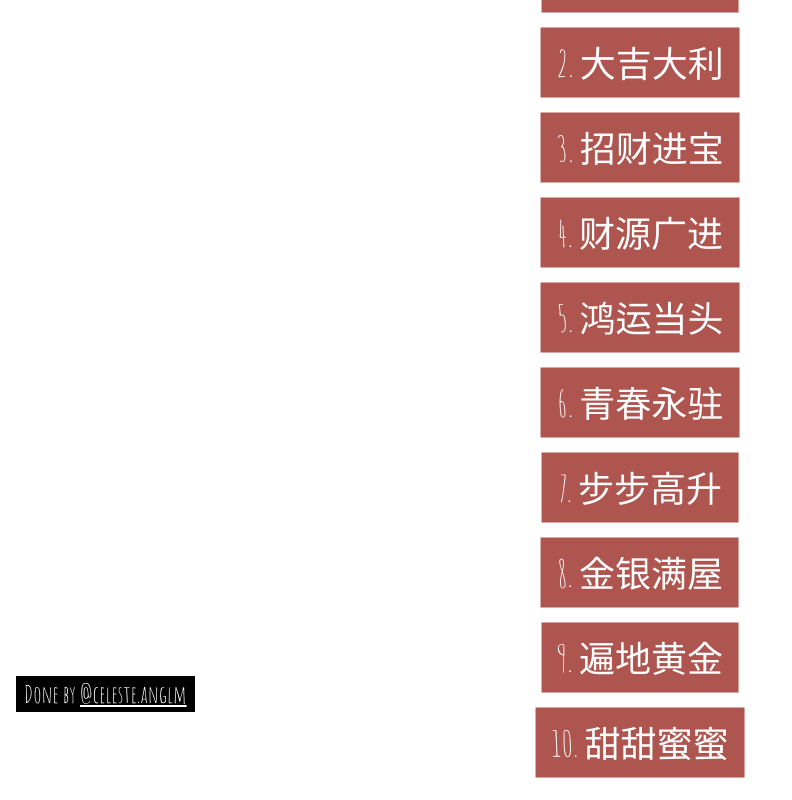
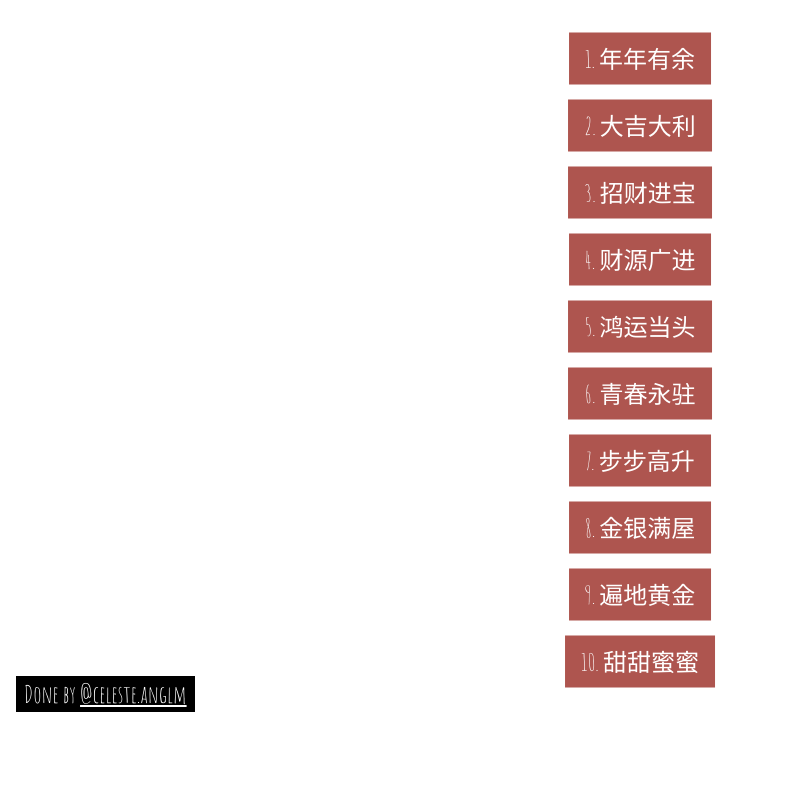
Before and after one commit to celesteanglm/laoyusheng, a plain HTML site: page index.html in a window 1280 px wide. Shown: the whole page, without its empty margins (0-792 px from the left). Drawn offline with nearby package versions, Linux system fonts and the light colour scheme.

Commit message:
decrease button size for chinese idioms

```diff
--- a/index.html
+++ b/index.html
@@ -24,16 +24,16 @@ body,h1,h2,h3,h4,h5,h6 {font-family: "Amatic SC", sans-serif}
     <span class="w3-tag w3-xlarge">Done by <a href="https://www.linkedin.com/in/celesteanglm/">@celeste.anglm</a></span>
   </div>
   <div class="w3-display-middle w3-center">
-    <p><div class="w3-button w3-xxlarge w3-red" onclick="playMusic(1)">1. 年年有余</div></p>
-    <p><div class="w3-button w3-xxlarge w3-red" onclick="playMusic(2)">2. 大吉大利</div></p>
-    <p><div class="w3-button w3-xxlarge w3-red" onclick="playMusic(3)">3. 招财进宝</div></p>
-    <p><div class="w3-button w3-xxlarge w3-red" onclick="playMusic(4)">4. 财源广进</div></p>
-    <p><div class="w3-button w3-xxlarge w3-red" onclick="playMusic(5)">5. 鸿运当头</div></p>
-    <p><div class="w3-button w3-xxlarge w3-red" onclick="playMusic(6)">6. 青春永驻</div></p>
-    <p><div class="w3-button w3-xxlarge w3-red" onclick="playMusic(7)">7. 步步高升</div></p>
-    <p><div class="w3-button w3-xxlarge w3-red" onclick="playMusic(8)">8. 金银满屋</div></p>
-    <p><div class="w3-button w3-xxlarge w3-red" onclick="playMusic(9)">9. 遍地黄金</div></p>
-    <p><div class="w3-button w3-xxlarge w3-red" onclick="playMusic(10)">10. 甜甜蜜蜜</div></p>
+    <p><div class="w3-button w3-xlarge w3-red" onclick="playMusic(1)">1. 年年有余</div></p>
+    <p><div class="w3-button w3-xlarge w3-red" onclick="playMusic(2)">2. 大吉大利</div></p>
+    <p><div class="w3-button w3-xlarge w3-red" onclick="playMusic(3)">3. 招财进宝</div></p>
+    <p><div class="w3-button w3-xlarge w3-red" onclick="playMusic(4)">4. 财源广进</div></p>
+    <p><div class="w3-button w3-xlarge w3-red" onclick="playMusic(5)">5. 鸿运当头</div></p>
+    <p><div class="w3-button w3-xlarge w3-red" onclick="playMusic(6)">6. 青春永驻</div></p>
+    <p><div class="w3-button w3-xlarge w3-red" onclick="playMusic(7)">7. 步步高升</div></p>
+    <p><div class="w3-button w3-xlarge w3-red" onclick="playMusic(8)">8. 金银满屋</div></p>
+    <p><div class="w3-button w3-xlarge w3-red" onclick="playMusic(9)">9. 遍地黄金</div></p>
+    <p><div class="w3-button w3-xlarge w3-red" onclick="playMusic(10)">10. 甜甜蜜蜜</div></p>
   </div>
 </header>
 
```
